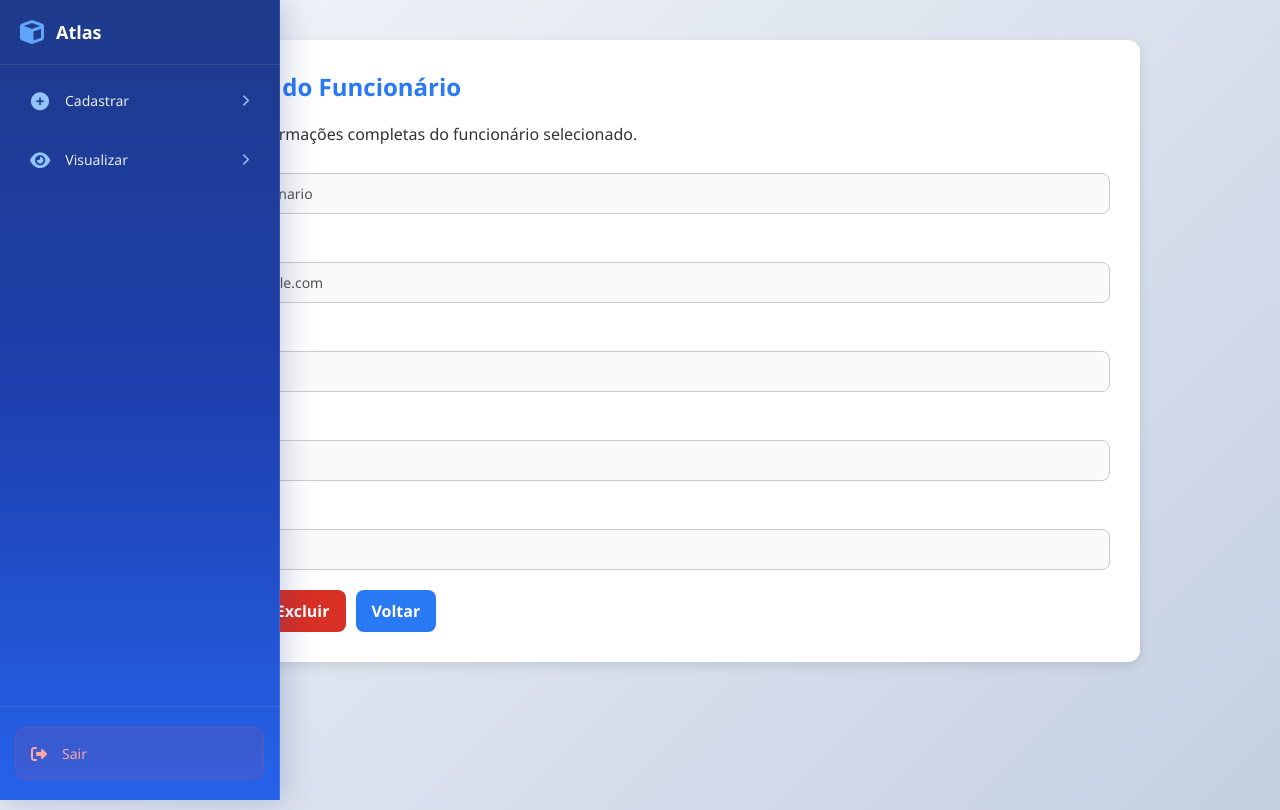
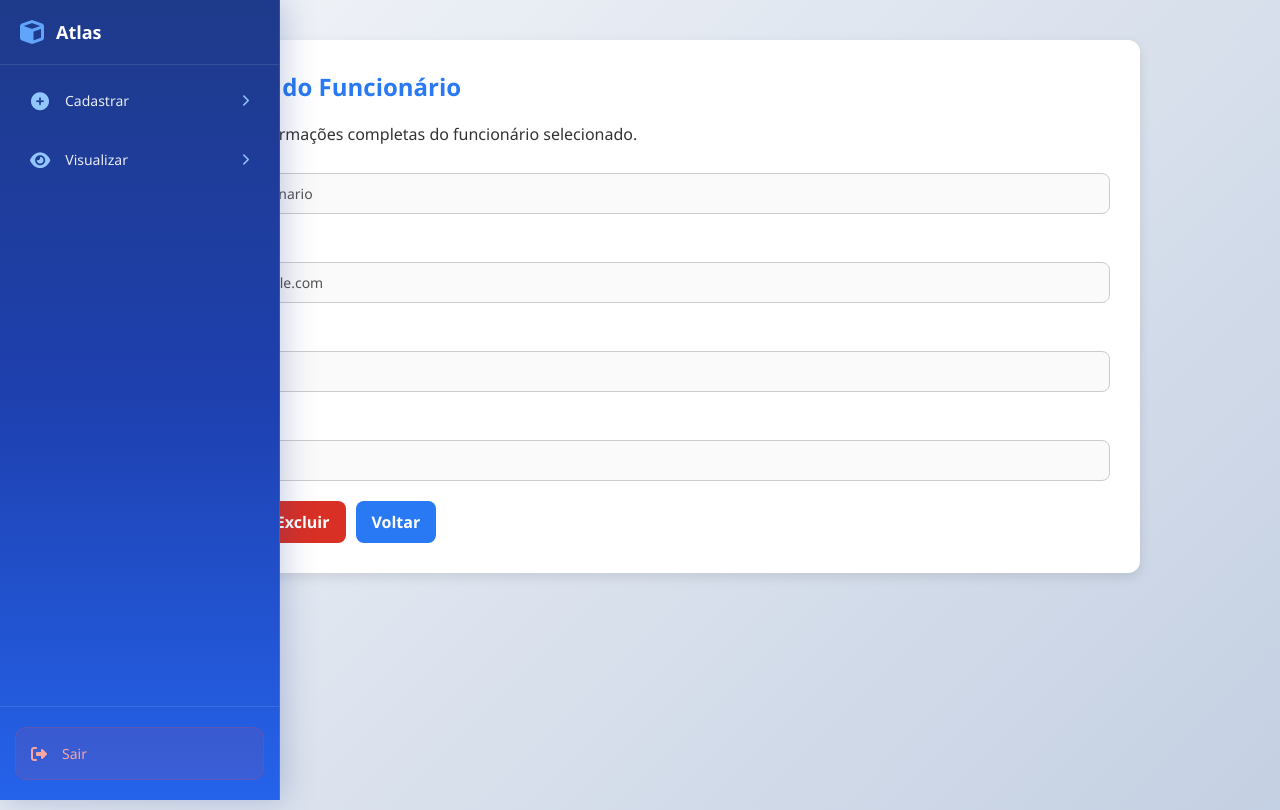
Before and after one commit to Caioairesd/Projeto-Senai-Atlas, a PHP site: page /htdocs/visualizar/detalhes_fornecedor.php?id=1 in a window 1280 px wide. Shown: the top 810 px of the page. Run offline with PHP 8.4, Linux system fonts and the light colour scheme; tables that the repository leaves empty hold one stand-in row (values such as "Sample post"); data that the repository does not hold is empty.

```diff
--- a/visualizar/detalhes_fornecedor.php
+++ b/visualizar/detalhes_fornecedor.php
@@ -58,10 +58,6 @@ if (!$funcionario) {
             <input type="text" value="<?= htmlspecialchars($funcionario['cpf_funcionario']) ?>" disabled>
         </div>
 
-        <div class="input-group">
-            <label>Cargo:</label>
-            <input type="text" value="<?= htmlspecialchars($funcionario['cargo_funcionario']) ?>" disabled>
-        </div>
 
         <div class="btn-group">
             <a class="btn btn-edit"
```
